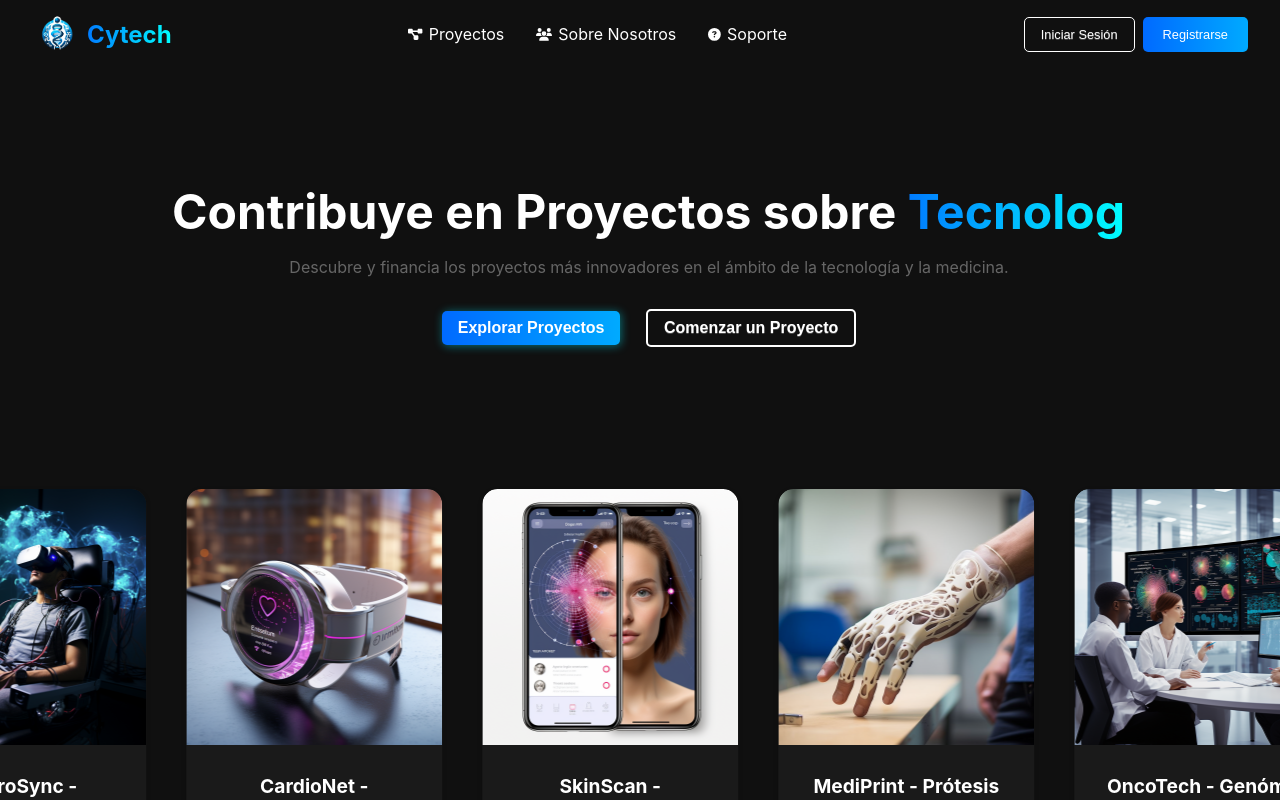
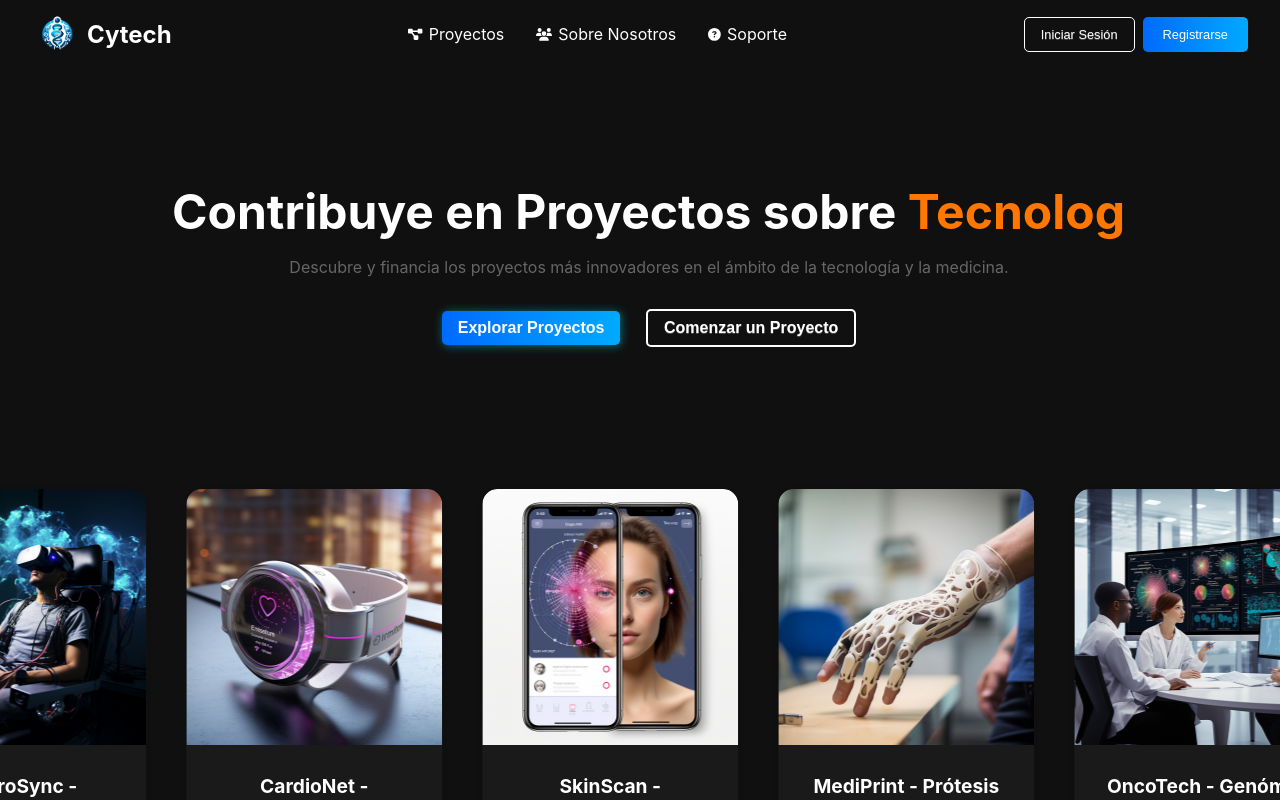
Before and after one commit to DiegoK36/Cytech, a React (Create React App) app in the folder cytech-app/: page / in a window 1280 px wide. Shown: the top 800 px of the page. Built offline with nearby package versions, Linux system fonts and the light colour scheme.

Commit message:
arreglito

```diff
--- a/cytech-app/src/css/Crear.css
+++ b/cytech-app/src/css/Crear.css
@@ -71,8 +71,8 @@ form{
     width: 99.2%;
     border-radius: 50px;
 }
-span{
-       background: linear-gradient(90deg, rgba(0,123,255,1) 0%, rgba(0,255,255,1) 100%);
+.degradado{
+    background: linear-gradient(90deg, rgba(0,123,255,1) 0%, rgba(0,255,255,1) 100%);
     -webkit-text-fill-color: transparent;
     -webkit-background-clip: text;
     font-weight: bold;
--- a/cytech-app/src/views/Crear.js
+++ b/cytech-app/src/views/Crear.js
@@ -14,7 +14,7 @@ const Crear = () => {
                 </a>
               </div>
       <div className="crear-container">
-        <h2> Crea un nuevo <span>proyecto</span></h2>
+        <h2> Crea un nuevo <span className='degradado'>proyecto</span></h2>
         <div>
             <form className="crear-form">
               <div className='column'>
```
